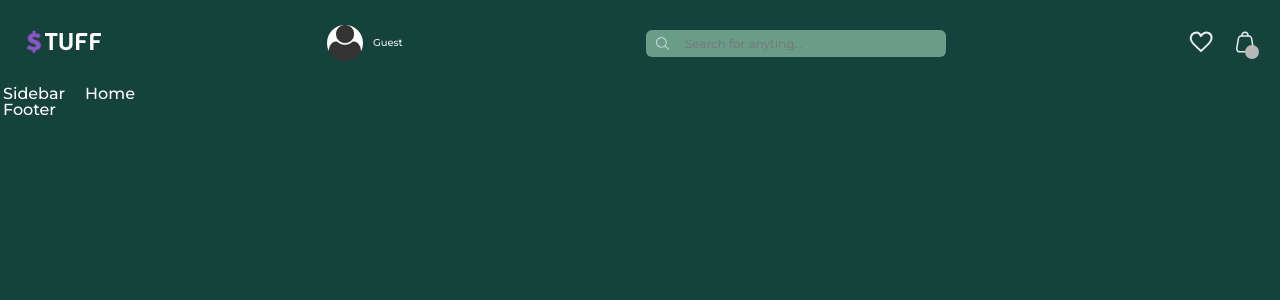
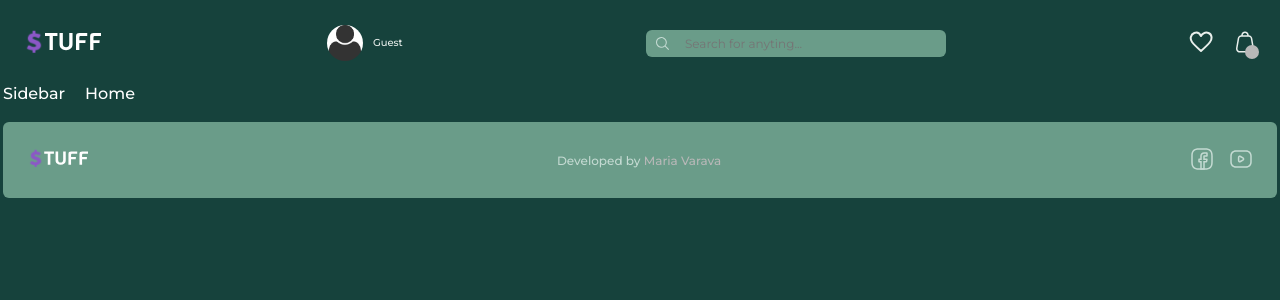
Before and after one commit to mvarava/web-shop-platzi-fake-store-API, a React (Create React App) app: page / in a window 1280 px wide. Shown: the top 300 px of the page. Built offline with nearby package versions, Linux system fonts and the light colour scheme; a web font is replaced by a local one.

Commit message:
Created Footer component

```diff
--- a/src/components/Footer/Footer.jsx
+++ b/src/components/Footer/Footer.jsx
@@ -1,7 +1,43 @@
 import React from 'react';
+import { Link } from 'react-router-dom';
+
+import styles from '../../styles/Footer.module.css';
+
+import { ROUTES } from '../../utils/routes';
+
+import LOGO from '../../img/logo.svg';
 
 const Footer = () => {
-  return <div>Footer</div>;
+  return (
+    <section className={styles.footer}>
+      <div className={styles.logo}>
+        <Link to={ROUTES.HOME}>
+          <img src={LOGO} alt="Stuff" />
+        </Link>
+      </div>
+
+      <div className={styles.rights}>
+        Developed by{' '}
+        <a href="https://github.com/mvarava" target="_blank" rel="noreferrer">
+          Maria Varava
+        </a>
+      </div>
+
+      <div className={styles.socials}>
+        <a href="https://facebook.com" target="_blank" rel="noreferrer">
+          <svg className="icon">
+            <use xlinkHref={`${process.env.PUBLIC_URL}/sprite.svg#facebook`} />
+          </svg>
+        </a>
+
+        <a href="https://youtube.com" target="_blank" rel="noreferrer">
+          <svg className="icon">
+            <use xlinkHref={`${process.env.PUBLIC_URL}/sprite.svg#youtube`} />
+          </svg>
+        </a>
+      </div>
+    </section>
+  );
 };
 
 export default Footer;
```
Also changed, not shown: public/sprite.svg.
